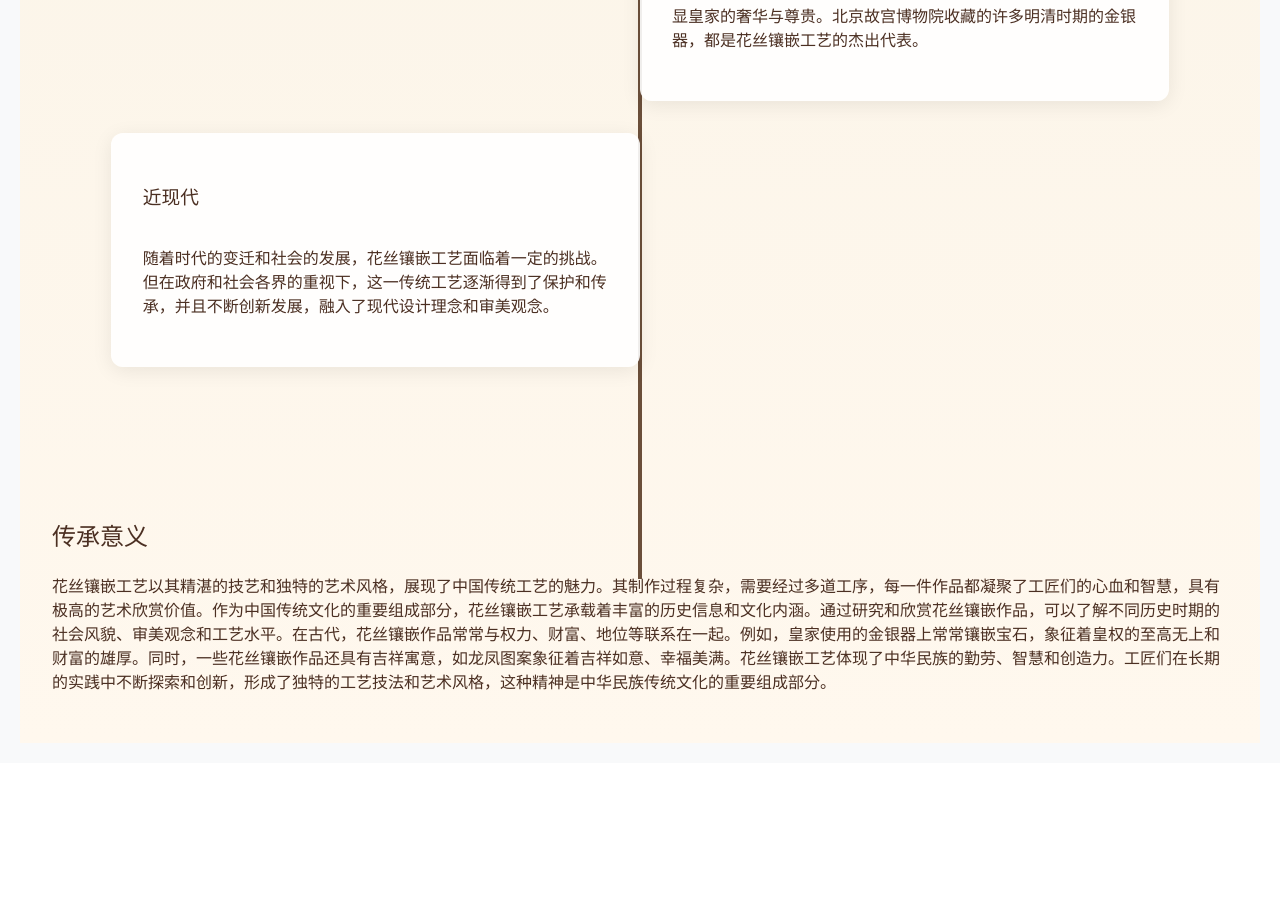
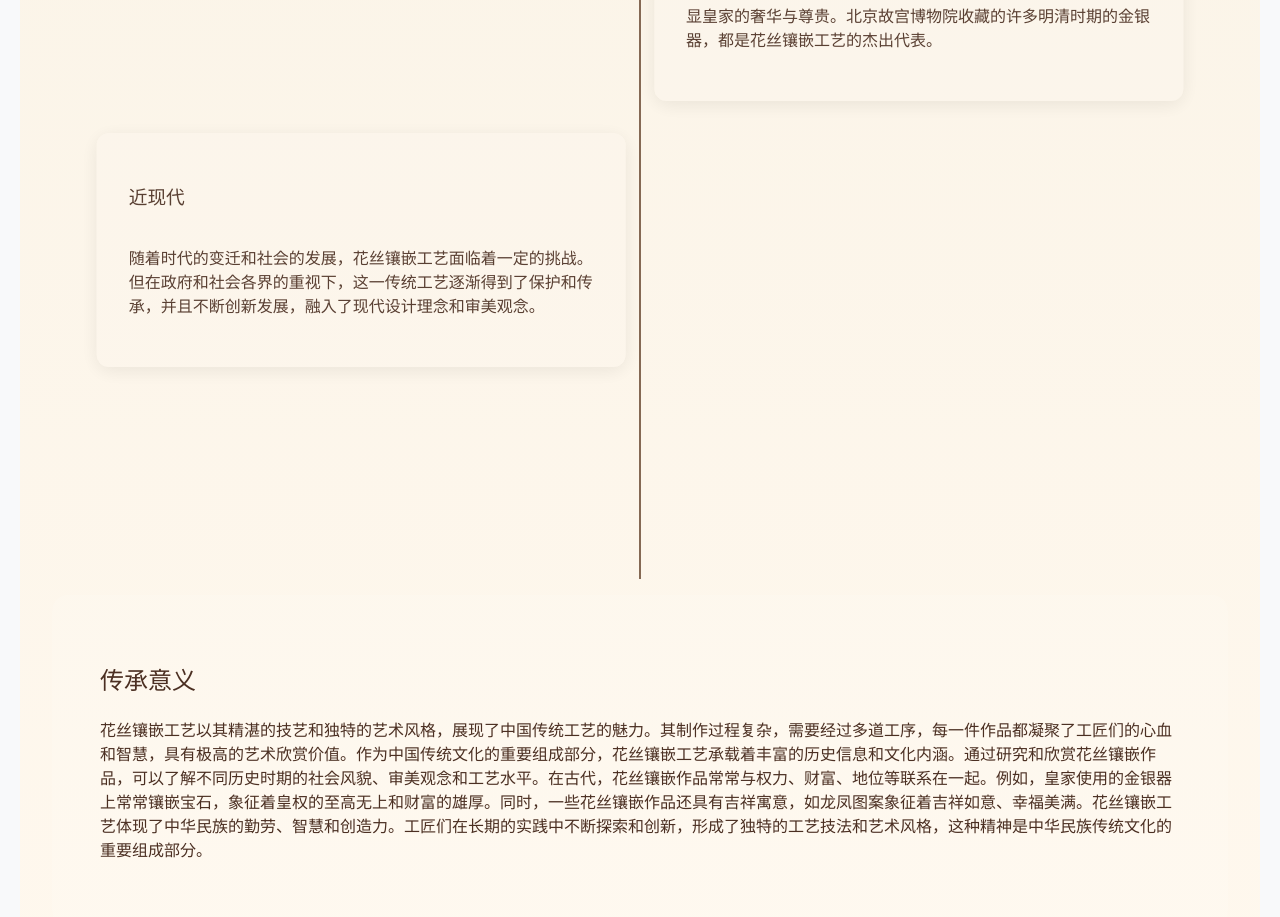
Before and after one commit to HonoraTT/Filigree-Inlaid-Metal-Art, a React (Vite) app in the folder frontend/: page /visit/introduction in a window 1280 px wide. Shown: the part 1880-2797 px from the top of the page. Before the commit the page ends 2643 px from the top, so only its background shows below. Built offline with nearby package versions, Linux system fonts and the light colour scheme; a web font is replaced by a local one.

Commit message:
工艺介绍样式

```diff
--- a/frontend/src/pages/Introduction.css
+++ b/frontend/src/pages/Introduction.css
@@ -7,35 +7,36 @@
 
   .timeline-container {
     position: relative;
-    max-width: 1200px;
+    max-width: 2000px;
     margin: 0 auto;
+    background-color: transparent !important; /* 让容器完全透明 */
     padding: 40px 0 100px; /* 增加底部留白 */
   }
 
   .center-line {
     position: absolute;
     left: 50%;
-    width: 4px;
-    background: #6b4f3a;
+    width: 2px;
+    background: #856954;
     transform: translateX(-50%);
-    transition: height 0.3s ease; /* 添加高度过渡动画 */
+    transition: height 1s ease; /* 添加高度过渡动画 */
   }
 
   .timeline-item {
     width: 45%;
     opacity: 0;
-    transition: all 0.6s cubic-bezier(0.4, 0, 0.2, 1);
+    transition: all 5s cubic-bezier(0.4, 0, 0.2, 1);
     position: relative;
     margin: 30px 0; /* 统一间距 */
   }
 
   .timeline-item.left {
-    left: 5%;
+    left: 4%;
     transform: translateX(-30px);
   }
 
   .timeline-item.right {
-    left: 50%;
+    left: 51%;
     transform: translateX(30px);
   }
 
@@ -45,10 +46,19 @@
   }
 
   .content {
-    background: rgba(255, 255, 255, 0.9);
+    background: rgba(255, 255, 255, 0.1);
     padding: 2rem;
     border-radius: 12px;
     box-shadow: 0 4px 20px rgba(0, 0, 0, 0.08);
     position: relative;
     margin: 2rem 0;
   }
+  /* 传承意义部分样式 */
+.meaning-section {
+    max-width: 2000px; /* 最大宽度限制 */
+    margin: 6rem auto; /* 上下留出更多的间距，并使其居中 */
+    padding: 3rem; /* 内边距，给内容一定的空间 */
+    background: rgba(255, 255, 255, 0.1); /* 背景色稍微透明 */
+    border-radius: 16px; /* 圆角效果 */
+
+  }
```
